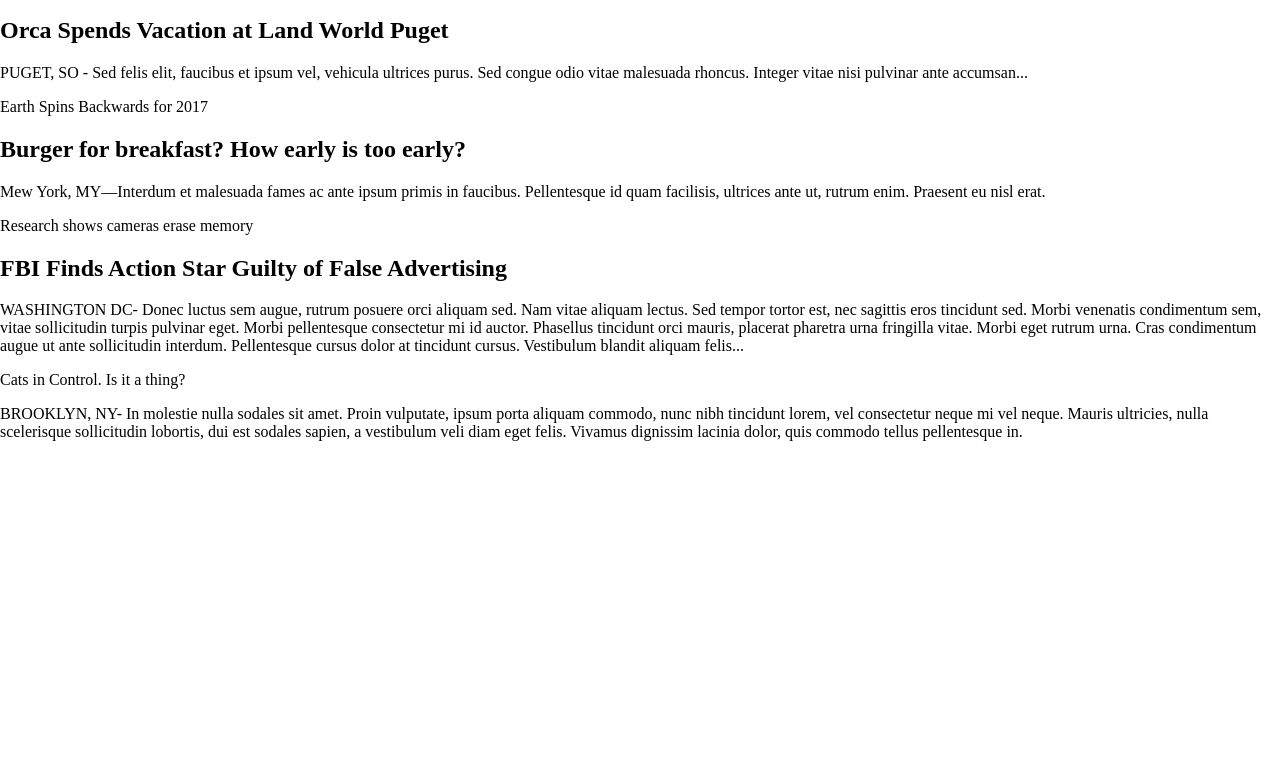
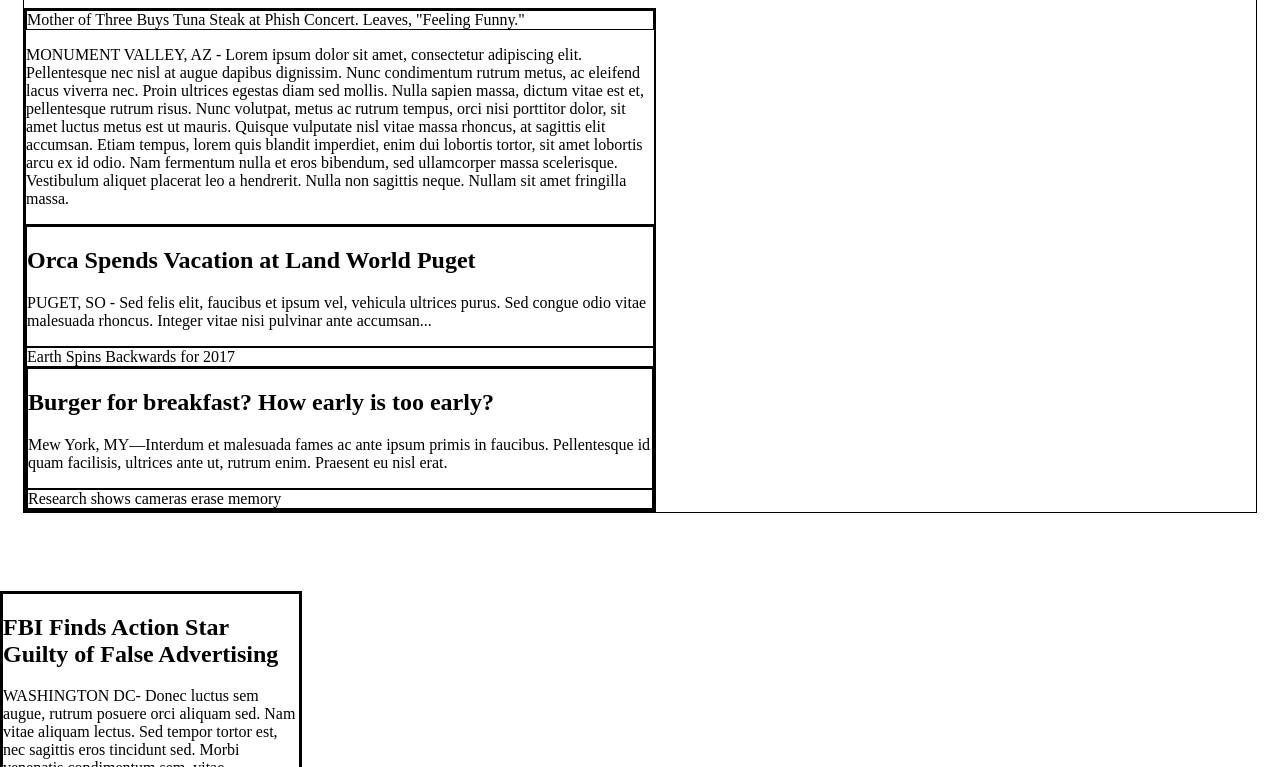
Before and after one commit to toddjshilton/mytimes, a plain HTML site: page index.html in a window 1280 px wide. Shown: the part 109-876 px from the top of the page. Before the commit the page ends 800 px from the top, so only its background shows below. Drawn offline with Linux system fonts and the light colour scheme; files that its build step writes are made by us from their sources; files whose address does not match are found by name.

Commit message:
finished adding html and css up to column three. Not justifying correctly.

```diff
--- a/index.html
+++ b/index.html
@@ -22,10 +22,10 @@
     <!--main content container -->
     <div class="content">
       <!--first news column-->
-      <div class="column-large">
+      <div class="column large">
         <div class="lead-story">
           <div class="image-content">
-            <span>Mother of Three Buys Tuna Steak at Phish Concert. Leaves, "Feeling Funny."</span>\
+            <span>Mother of Three Buys Tuna Steak at Phish Concert. Leaves, "Feeling Funny."</span>
           </div>
           <p class="narrative">
             MONUMENT VALLEY, AZ - Lorem ipsum dolor sit amet, consectetur adipiscing elit.
@@ -92,10 +92,19 @@
           </p>
         </div>
       </div>
-      <!--Third news column-->
+      <!--Third news column
       <div class="column small">
-
-      </div>
+        <img class="cookie" src="https://s3.amazonaws.com/codecademy-content/courses/freelance-1/unit-4/img-news-bite.png" alt="">
+        <div class="news-bites">
+          <h3>NEWS BITES</h3>
+          <span class="bite">Cat Emoji Goes Viral</span>
+          <span class="bite">Buy Youtube Views</span>
+          <span class="bite">Advertising Internet Online</span>
+          <span class="bite">Home Business Advertising Ideas</span>
+          <span class="bite">Illustration in marketing advertising materials</span>
+          <span class="bite">finally a top secret way you can</span>
+        </div>
+      </div>-->
     </div>
   </body>
 </html>
--- a/resources/css/style.css
+++ b/resources/css/style.css
@@ -37,3 +37,27 @@ nav span {
 }
 a {color: black;
 }
+.content {
+  display: flex;
+  flex-wrap: nowrap;
+  width: 1232px;
+  margin: 0 auto 78px auto;
+  padding-top: 116px;
+}
+div {
+  border: 1px solid black;
+}
+.column.large {
+  width: 630px;
+}
+.column {
+  display: flex;
+  flex-direction: column;
+  margin-right: 32px;
+}
+.column.medium {
+  width: 300px;
+}
+.column.small {
+  width: 240px;
+}
```
